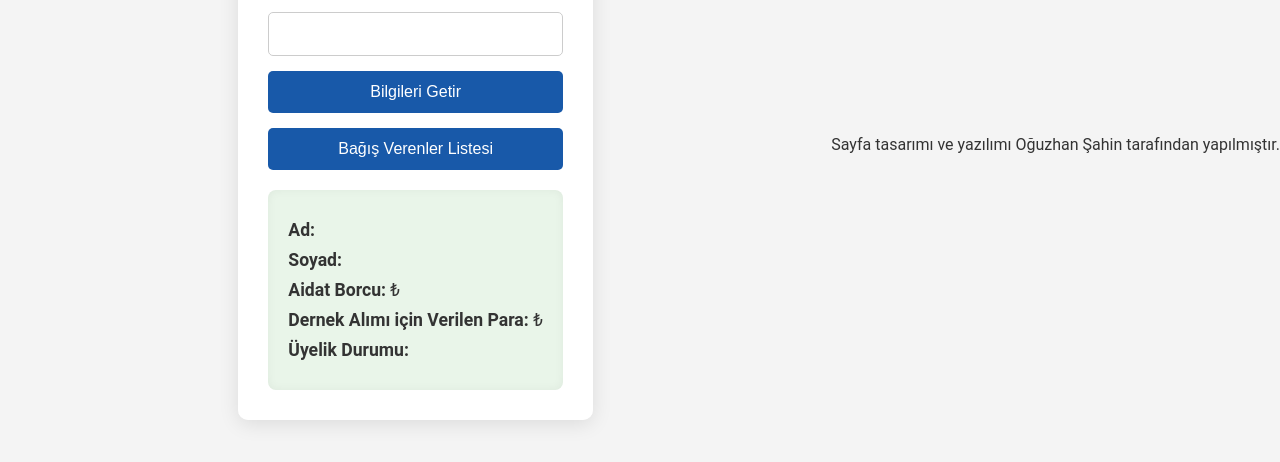
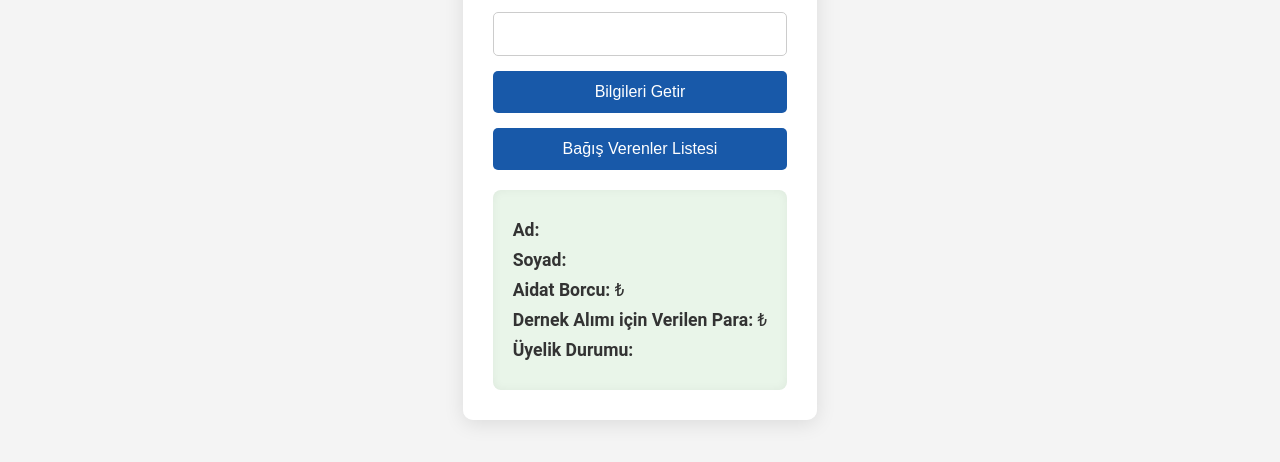
Before and after one commit to tornukdernek/aidatsorgulama.github.io, a plain HTML site: page index.html in a window 1280 px wide. Shown: the part 256-718 px from the top of the page. Drawn offline with Linux system fonts and the light colour scheme.

Commit message:
Update index.html

```diff
--- a/index.html
+++ b/index.html
@@ -32,8 +32,5 @@
         </div>
     </div>
     <script src="script.js"></script>
-    <footer>
-  <p class="footer-text">Sayfa tasarımı ve yazılımı Oğuzhan Şahin tarafından yapılmıştır.</p>
-</footer>
 </body>
 </html>
```
